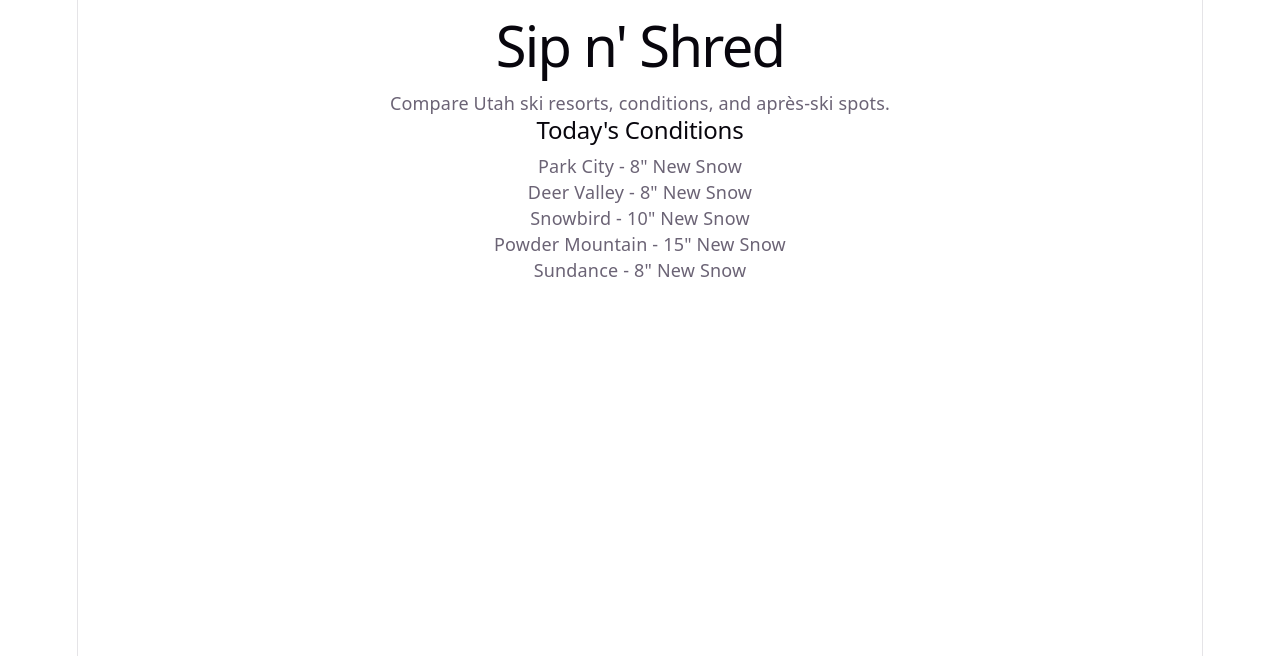
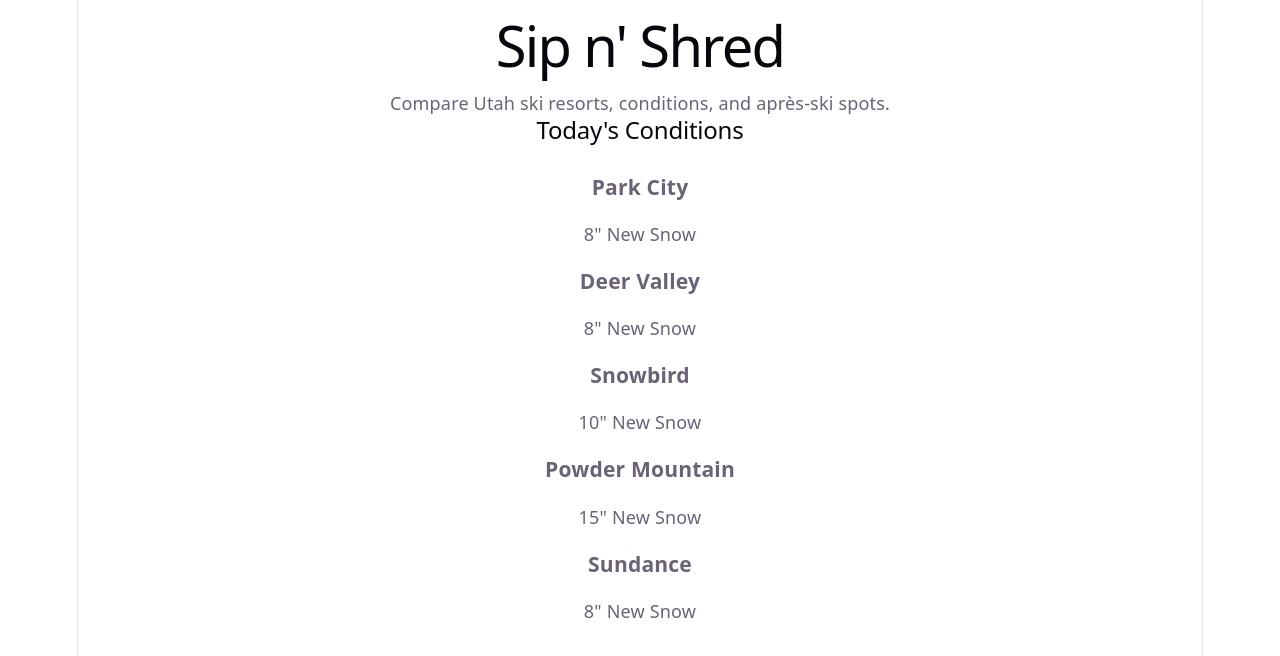
Before and after one commit to Christian-Hermann/sip-n-shred, a React app in the folder frontend/: page / in a window 1280 px wide. Shown: the top 656 px of the page. Built offline with nearby package versions, Linux system fonts and the light colour scheme; the HTML template or start-up script is replaced by a standard one.

Commit message:
Create ConditionCard component

```diff
--- a/frontend/src/App.jsx
+++ b/frontend/src/App.jsx
@@ -1,5 +1,6 @@
 import "./App.css";
 import conditions from "./data/conditions";
+import ConditionCard from "./components/ConditionCard";
 
 function App() {
   return (
@@ -10,11 +11,7 @@
       <h2>Today's Conditions</h2>
 
       {conditions.map((condition) => (
-        <div key={condition.id}>
-          <p>
-            {condition.resort} - {condition.newSnow}" New Snow
-          </p>
-        </div>
+        <ConditionCard key={condition.id} condition={condition} />
       ))}
     </>
   );
--- /dev/null
+++ b/frontend/src/components/ConditionCard.jsx
@@ -0,0 +1,10 @@
+function ConditionCard({ condition }) {
+  return (
+    <div>
+      <h3>{condition.resort}</h3>
+      <p>{condition.newSnow}" New Snow</p>
+    </div>
+  );
+}
+
+export default ConditionCard;
```
